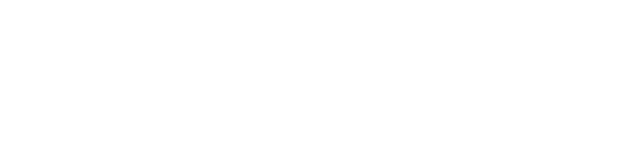
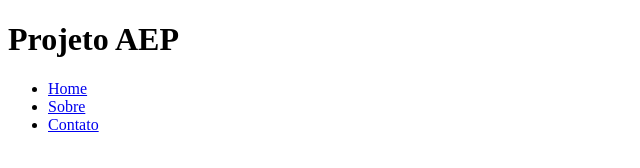
Before and after one commit to igao009/aepProjet, a plain HTML site: page index.html in a window 1280 px wide. Shown: the whole page, without its empty margins (0-640 px from the left). Drawn offline with Linux system fonts and the light colour scheme.

Commit message:
Subindo a estrutures

```diff
--- a/index.html
+++ b/index.html
@@ -7,7 +7,14 @@
 </head>
 <body>
     <header>
-
+        <h1>Projeto AEP</h1>
+        <nav>
+            <ul>
+                <li><a href="index.html">Home</a></li>
+                <li><a href="sobre.html">Sobre</a></li>
+                <li><a href="contato.html">Contato</a></li>
+            </ul>
+        </nav>
     </header>
 
     <main>
```
